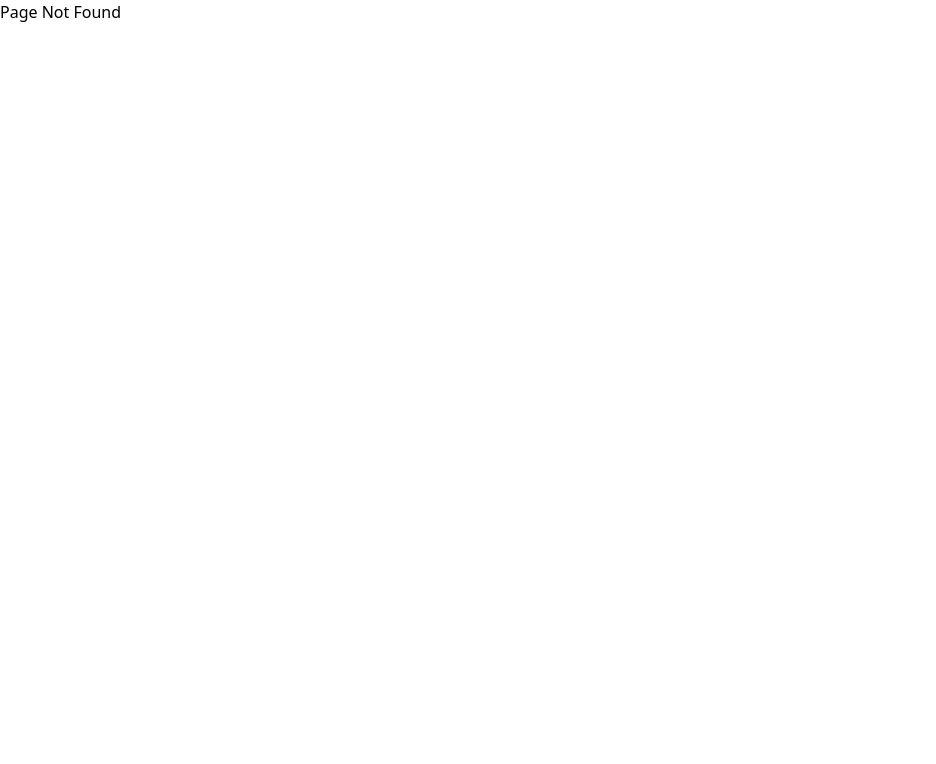
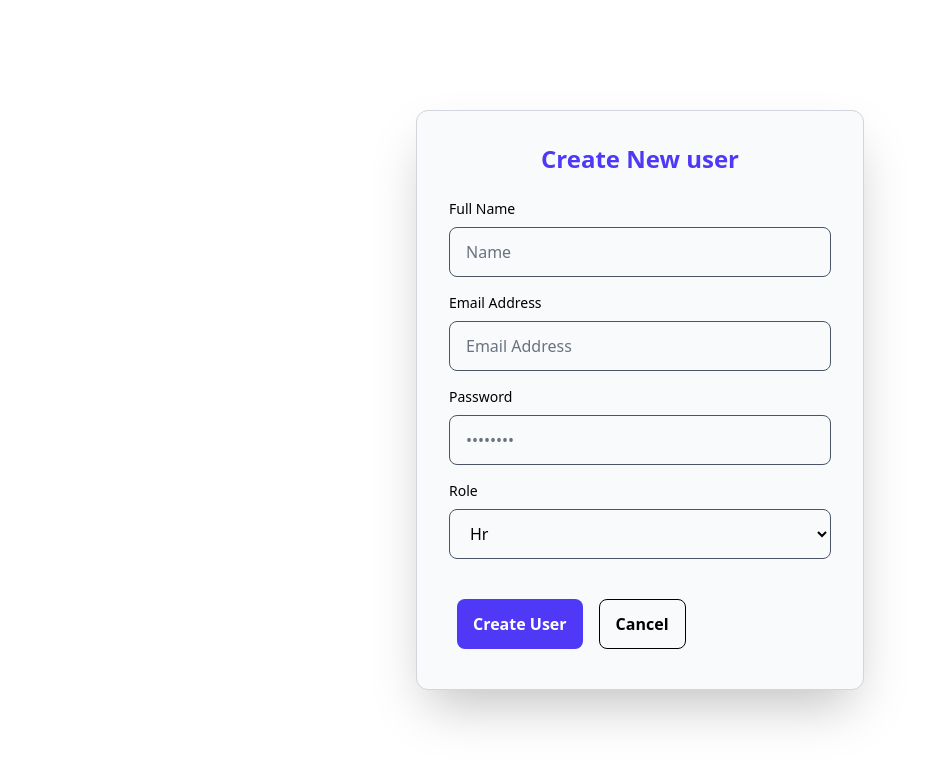
Before and after one commit to pranavnaxane/virtual-onboarding-tracker-frontend, a React (Vite) app: page /hr/dashboard/users/newuser in a window 1280 px wide. Before the commit this address led to /404. Shown: the top 764 px of the page, without its empty margins (0-936 px from the left). Built offline with nearby package versions, Linux system fonts and the light colour scheme.

Commit message:
Form to add new user

```diff
--- /dev/null
+++ b/src/features/hr/AddUser.tsx
@@ -0,0 +1,182 @@
+import React, { useState } from "react";
+import { useNavigate } from "react-router-dom";
+import { useSidebar } from "../../context/useSidebar"
+
+interface UserData {
+  name: string;
+  email: string;
+  password: string;
+  role: "hr" | "user";
+}
+
+const AddUser: React.FC = () => {
+  const handleUserCreate = (userData: UserData) => {
+    console.log("user data submitted:", userData);
+    alert(
+      `user "${userData.name}" with role "${userData.role}" created successfully!`
+    );
+  };
+
+  return (
+    <div className="min-h-screen flex items-center justify-center font-sans text-white p-4">
+      <div className="w-full max-w-md mx-auto">
+        <CreateUserForm onCreateUser={handleUserCreate} />
+      </div>
+    </div>
+  );
+};
+
+// Props for the CreateUserForm component
+interface CreateUserFormProps {
+  onCreateUser: (userData: UserData) => void;
+}
+
+const CreateUserForm: React.FC<CreateUserFormProps> = ({ onCreateUser }) => {
+  // State to hold all form data in a single object
+  const [formData, setFormData] = useState<UserData>({
+    name: "",
+    email: "",
+    password: "",
+    role: "user", // Default role
+  });
+
+  const [errors, setErrors] = useState<Partial<Record<keyof UserData, string>>>(
+    {}
+  );
+
+  const handleChange = (
+    e: React.ChangeEvent<HTMLInputElement | HTMLSelectElement>
+  ) => {
+    const { name, value } = e.target;
+    setFormData((prevData) => ({
+      ...prevData,
+      [name]: value,
+    }));
+  };
+
+  const addUser = () => {
+    console.log(formData);
+  };
+
+  const handleSubmit = (e: React.FormEvent) => {
+    e.preventDefault();
+  };
+
+  const { setSelectedTab, selectedTab } = useSidebar();
+  const navigate = useNavigate();
+  const goToHome = () => {
+    navigate("/hr/dashboard/home")
+    setSelectedTab("Home")
+  }
+
+  return (
+    <div className="bg-gray-50 p-8 rounded-xl shadow-2xl border border-gray-300">
+      <h2 className="text-2xl font-bold mb-6 text-center text-indigo-600">
+        Create New user
+      </h2>
+      <form onSubmit={handleSubmit} noValidate className="space-y-4">
+        <div>
+          <label
+            htmlFor="name"
+            className="block mb-2 text-sm font-medium text-black"
+          >
+            Full Name
+          </label>
+          <input
+            type="text"
+            id="name"
+            name="name"
+            value={formData.name}
+            onChange={handleChange}
+            placeholder="Name"
+            className="w-full px-4 py-3 border border-gray-600 rounded-lg text-black placeholder-gray-500 focus:outline-none focus:ring-2 focus:ring-gray-300"
+          />
+          {errors.name && (
+            <p className="text-red-500 text-xs mt-1">{errors.name}</p>
+          )}
+        </div>
+
+        <div>
+          <label
+            htmlFor="email"
+            className="block mb-2 text-sm font-medium text-black"
+          >
+            Email Address
+          </label>
+          <input
+            type="email"
+            id="email"
+            name="email"
+            value={formData.email}
+            onChange={handleChange}
+            placeholder="Email Address"
+            className="w-full px-4 py-3 border border-gray-600 rounded-lg text-black placeholder-gray-500 focus:outline-none focus:ring-2 focus:ring-gray-300"
+          />
+          {errors.email && (
+            <p className="text-red-500 text-xs mt-1">{errors.email}</p>
+          )}
+        </div>
+
+        <div>
+          <label
+            htmlFor="password"
+            className="block mb-2 text-sm font-medium text-black"
+          >
+            Password
+          </label>
+          <input
+            type="password"
+            id="password"
+            name="password"
+            value={formData.password}
+            onChange={handleChange}
+            placeholder="••••••••"
+            className="w-full px-4 py-3 border border-gray-600 rounded-lg text-black placeholder-gray-500 focus:outline-none focus:ring-2 focus:ring-gray-300"
+          />
+          {errors.password && (
+            <p className="text-red-500 text-xs mt-1">{errors.password}</p>
+          )}
+        </div>
+
+        <div>
+          <label
+            htmlFor="role"
+            className="block mb-2 text-sm font-medium text-black"
+          >
+            Role
+          </label>
+          <select
+            id="role"
+            name="role"
+            value={formData.role}
+            onChange={handleChange}
+            className="w-full px-4 py-3 border border-gray-600 rounded-lg text-black focus:outline-none focus:ring-2 focus:ring-gray-300"
+          >
+            <option>Hr</option>
+            <option>User</option>
+          </select>
+        </div>
+
+        <div className="flex">
+          <button
+            onClick={addUser}
+            type="submit"
+            className="m-2 bg-indigo-600 hover:bg-indigo-700 text-white font-bold py-3 px-4 rounded-lg transition-transform duration-300 ease-in-out transform hover:scale-105 focus:outline-none focus:ring-2 focus:ring-offset-2 focus:ring-offset-gray-800 focus:ring-gray-300 mt-6"
+          >
+            Create User
+          </button>
+
+          <button
+            onClick={goToHome}
+            type="submit"
+            className="m-2 bg-transparent border border-black text-black font-bold py-3 px-4 rounded-lg transition-transform duration-300 ease-in-out transform hover:scale-105 focus:outline-none focus:ring-2 focus:ring-offset-2 focus:ring-offset-gray-800 focus:ring-gray-300 mt-6"
+          >
+            Cancel
+          </button>
+        </div>
+      </form>
+    </div>
+  );
+};
+
+export default AddUser;
--- a/src/features/hr/Users.tsx
+++ b/src/features/hr/Users.tsx
@@ -14,6 +14,7 @@ export const UsersPage = () => {
   );
   return (
     <div className="p-6 bg-gray-50 min-h-screen">
+      <div className="flex justify-between">
         <input
           type="text"
           value={searchTerm}
@@ -21,6 +22,12 @@ export const UsersPage = () => {
           placeholder="Search for the employee"
           className="max-w-7xl w-full max-w-md px-4 py-3 rounded-xl border border-gray-300 bg-white text-gray-700 placeholder-gray-400 shadow-sm focus:outline-none focus:ring-2 focus:ring-indigo-500 focus:border-indigo-500 transition duration-300 ease-in-out  mb-10"
         />
+        <button className="max-w-7xl w-full max-w-md rounded-xl border border-gray-300 bg-indigo-600 text-white shadow-sm hover:border-indigo-500 focus:outline-none focus:ring-2 focus:ring-indigo-500 focus:border-indigo-500 transition duration-300 ease-in-out  mb-10"
+          onClick={() => navigate('/hr/dashboard/users/newuser')}
+        >
+          Create user
+        </button>
+      </div>
       <div className="max-w-7xl mx-auto">
         <div className="grid grid-cols-1 sm:grid-cols-2 md:grid-cols-3 gap-8">
           {filteredUsers
--- a/src/routes/AppRoutes.tsx
+++ b/src/routes/AppRoutes.tsx
@@ -1,6 +1,7 @@
 import { Navigate, Route, Routes } from "react-router-dom";
 import LoginPage from "../features/loginPage/loginPage";
 import { HRDashboard, HRProfile, UsersPage } from "../features/hr";
+import AddUser from "../features/hr/AddUser";
 import Checklist from "../features/hr/checklist/Checklist";
 import HomePage from "../features/hr/Home";
 import {EmployeeDashboard} from "../features/employee/";
@@ -32,6 +33,8 @@ const AppRoutes = () => {
         <Route path="checklist/:employeeId" element={<Checklist />} />
       </Route>
 
+      <Route path="/hr/dashboard/users/newuser" element={<AddUser />}/>
+
       <Route path="/employee/dashboard" element={<EmployeeDashboard />}/>
 
       <Route path="/hr/profile" element={<HRProfile />} />
```
Lines whose indentation alone changed are shown as unchanged.
